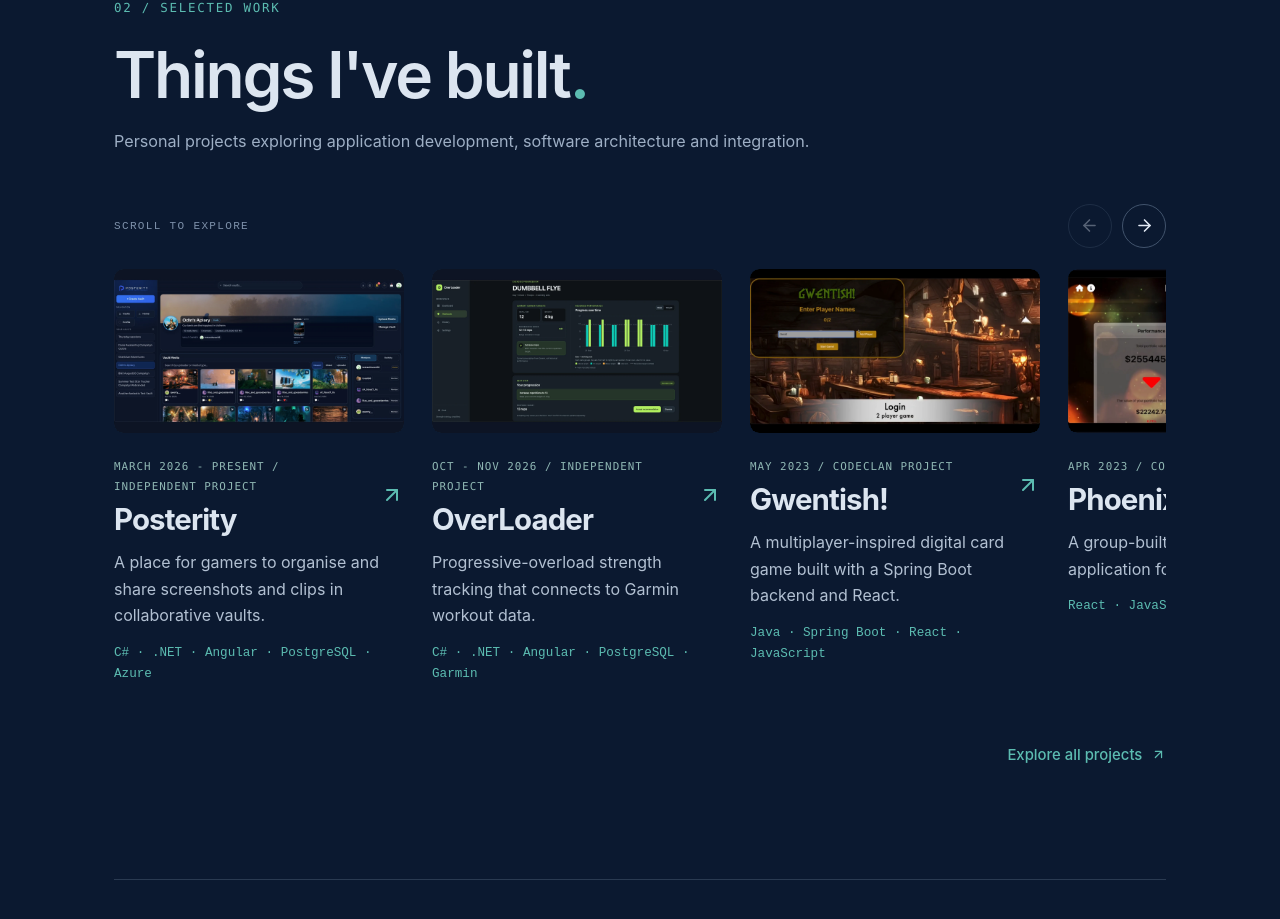
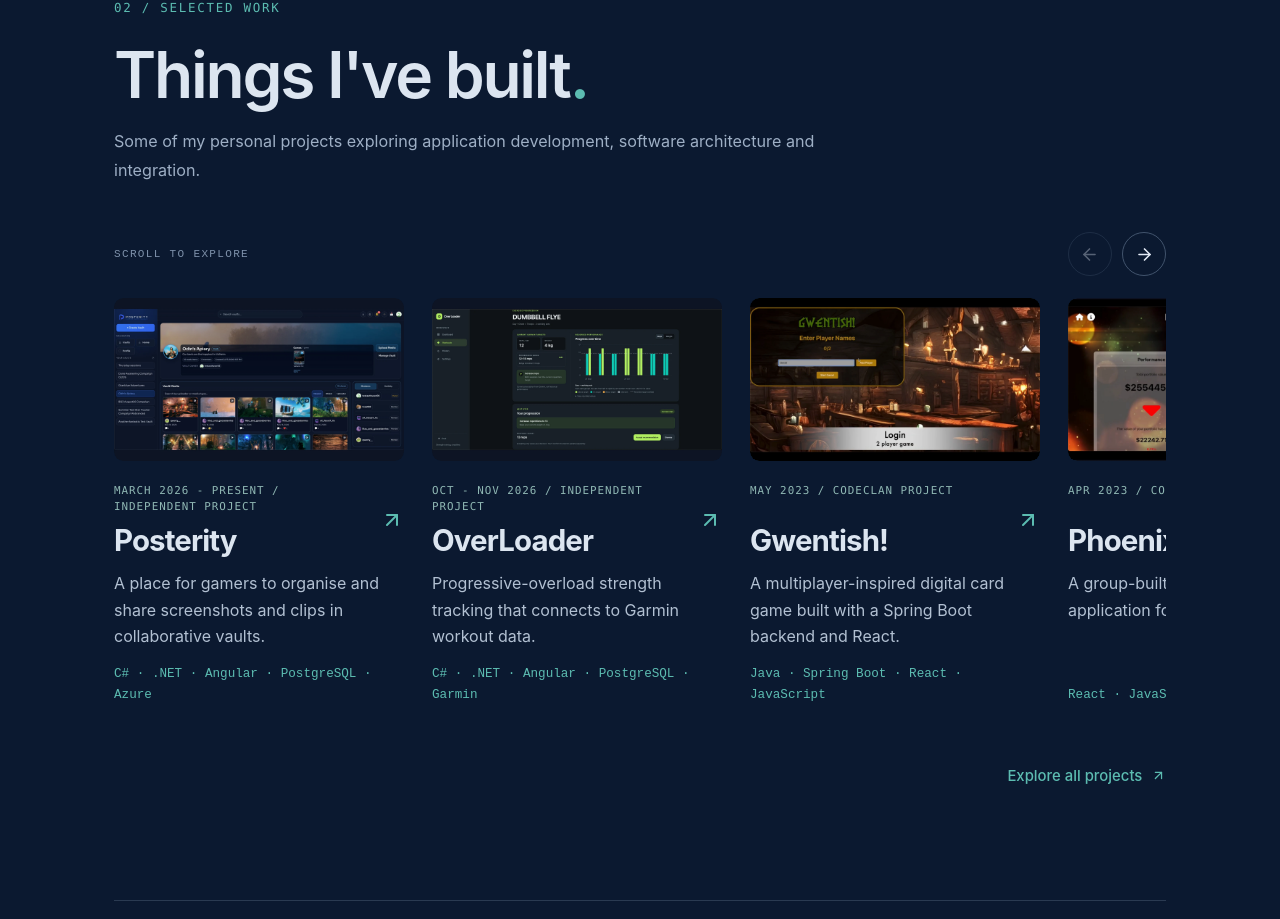
Before and after one commit to WaxenOsprey/WaxenOsprey.github.io, a React (Vite) app in the folder rebuild/: page / in a window 1280 px wide. Shown: the part 1016-1935 px from the top of the page. Built offline with nearby package versions, Linux system fonts and the light colour scheme.

Commit message:
fixed alignment in project carosel

```diff
--- a/rebuild/src/pages/HomePage.tsx
+++ b/rebuild/src/pages/HomePage.tsx
@@ -17,7 +17,7 @@ export function HomePage() {
         <span className="hero__decoration" aria-hidden="true">&lt;/&gt;</span>
       </section>
       <section id="work" className="page-section" aria-labelledby="work-title">
-        <div className="section-intro"><span className="eyebrow">02 / SELECTED WORK</span><h2 id="work-title">Things I've built<span className="accent">.</span></h2><p>Personal projects exploring application development, software architecture and integration.</p></div>
+        <div className="section-intro"><span className="eyebrow">02 / SELECTED WORK</span><h2 id="work-title">Things I've built<span className="accent">.</span></h2><p>Some of my personal projects exploring application development, software architecture and integration.</p></div>
         <ProjectCarousel projects={featuredProjects} />
         <div className="section-outro"><Link to="/projects" className="text-link">Explore all projects <FiArrowUpRight aria-hidden="true" /></Link></div>
       </section>
--- a/rebuild/src/styles.css
+++ b/rebuild/src/styles.css
@@ -84,10 +84,11 @@ p { line-height: 1.76; }
 .icon-button:hover:not(:disabled) { background: var(--surface-raised); border-color: var(--accent); }
 .icon-button:disabled { opacity: .35; cursor: not-allowed; }
 .project-carousel { display: grid; grid-auto-flow: column; grid-auto-columns: minmax(290px, 73%); gap: clamp(1rem, 2.3vw, 1.75rem); overflow-x: auto; overscroll-behavior-x: contain; scroll-snap-type: x mandatory; scrollbar-color: #536783 transparent; scrollbar-width: thin; padding: 0 0 1.5rem; }
-.project-card { min-width: 0; scroll-snap-align: start; }
+.project-card { min-width: 0; scroll-snap-align: start; display: grid; grid-template-rows: auto auto 1fr auto}
 .project-card__visual-link { display: block; border-radius: 9px; overflow: hidden; }
 .project-card__visual-link:hover .project-visual { filter: brightness(1.12); }
 .project-card__heading { display: flex; justify-content: space-between; align-items: center; gap: 1rem; padding-top: 1.35rem; }
+.project-card__heading .micro-label {display: block; min-height: 3em; line-height: 1.5; }
 .project-card__heading h3 { font-size: clamp(1.4rem, 2.3vw, 1.85rem); letter-spacing: -.03em; margin: .4rem 0 0; }
 .project-card__arrow { display: grid; place-items: center; color: var(--accent); font-size: 1.5rem; }
 .project-card__arrow svg { transition: transform .2s; }
```
